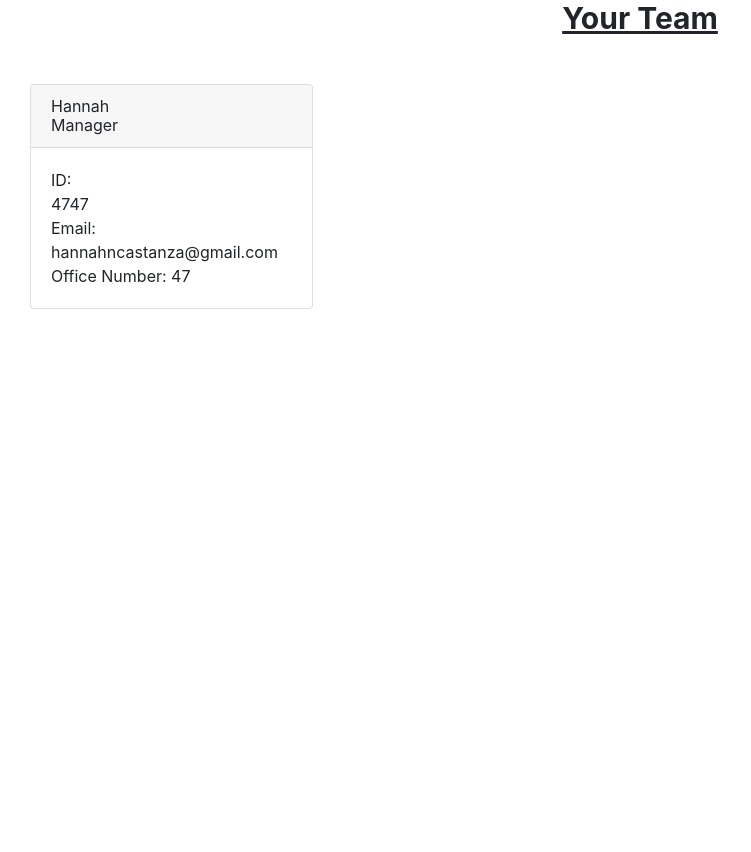
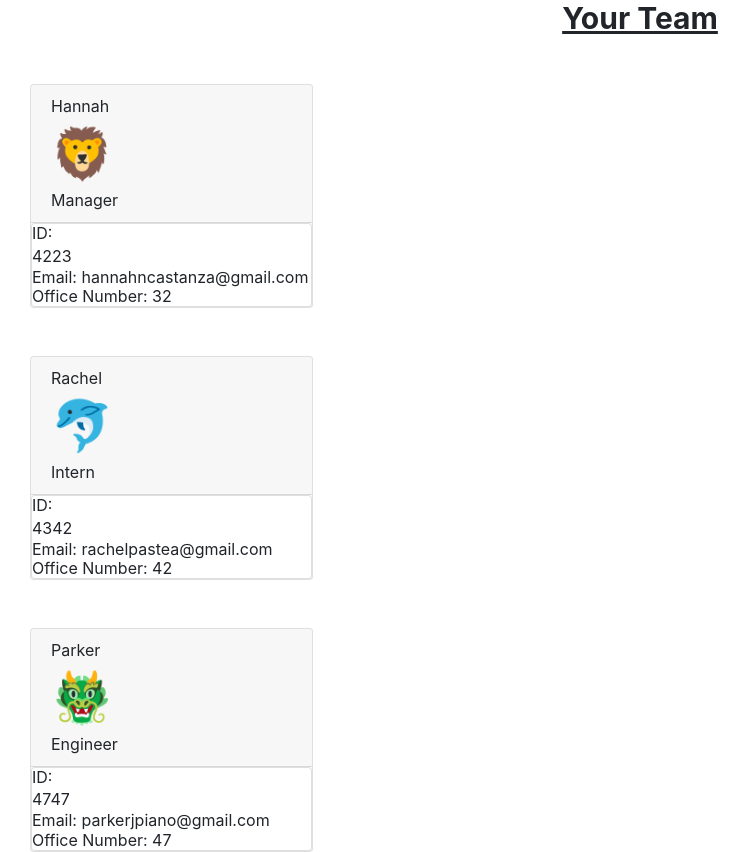
Before and after one commit to parkerjustice/YourTeam, a plain HTML site: page index.html in a window 1280 px wide. Shown: the whole page, without its empty margins (0-751 px from the left). Before the commit the page ends 800 px from the top, so only its background shows below. Drawn offline with nearby package versions, Linux system fonts and the light colour scheme.

Commit message:
added html

```diff
--- a/index.html
+++ b/index.html
@@ -6,10 +6,10 @@
     <meta name="viewport" content="width=device-width, initial-scale=1.0">
     <title>Your Team</title>
     <link rel="stylesheet" href="style.css">
+    <script src='https://kit.fontawesome.com/a076d05399.js' crossorigin='anonymous'></script>
     <script src="https://cdn.tailwindcss.com"></script>
     <link href="https://fonts.googleapis.com/css?family=Public+Sans:300i,300,500&display=swap" rel="stylesheet">
     <link rel="stylesheet" href="https://stackpath.bootstrapcdn.com/bootstrap/4.5.0/css/bootstrap.min.css" integrity="sha384-9aIt2nRpC12Uk9gS9baDl411NQApFmC26EwAOH8WgZl5MYYxFfc+NcPb1dKGj7Sk" crossorigin="anonymous">
-    <link href="https://fonts.googleapis.com/icon?family=Material+Icons" rel="stylesheet">
 </head>
 <body>
     <header>
@@ -22,19 +22,49 @@
                     <div class="card h-75">
                         <div class="card-header">
                 <h3>Hannah</h3>
+                <p style="font-size:50px">&#129409;</p>
                 <h4> Manager</h4>
                 </div>
-                <div class="card-body">
-                    <p class="id">ID: </p>4747
-                    <p class="email">Email: <a href="mailto:hannahncastanza@gmail.com"> hannahncastanza@gmail.com</a></p>
-                    <p class="office">Office Number: 47</p>
+                <div class="card">
+                    <h4 class="id">ID: </h4>4223
+                    <h4 class="email">Email: <a href="mailto:hannahncastanza@gmail.com"> hannahncastanza@gmail.com</a></h4>
+                    <h4 class="office">Office Number: 32</h4>
+                </div>
+
+</div>
+                </div>
+                <div class="col-3 mt-5">
+                    <div class="card h-75">
+                        <div class="card-header">
+                <h3>Rachel</h3>
+                <p style='font-size:50px;'>&#128044;</p>
+                <h4> Intern</h4>
+                </div>
+                <div class="card">
+                    <h4 class="id">ID: </h4>4342
+                    <h4 class="email">Email: <a href="mailto:rachelpastea@gmail.com"> rachelpastea@gmail.com</a></h4>
+                    <h4 class="office">Office Number: 42</h4>
+                </div>
+
+</div>
+                </div>
+                <div class="col-3 mt-5">
+                    <div class="card h-75">
+                        <div class="card-header">
+                <h3>Parker</h3>
+                <p style='font-size:50px;'>&#128050;</p>
+                <h4> Engineer</h4>
+                </div>
+                <div class="card">
+                    <h4 class="id">ID: </h4>4747
+                    <h4 class="email">Email: <a href="mailto:parkerjpiano@gmail.com"> parkerjpiano@gmail.com</a></h4>
+                    <h4 class="office">Office Number: 47</h4>
                 </div>
 
 </div>
                 </div>
             </div>
             </div>
-        </div>
     </main>
 
 </body>
```
